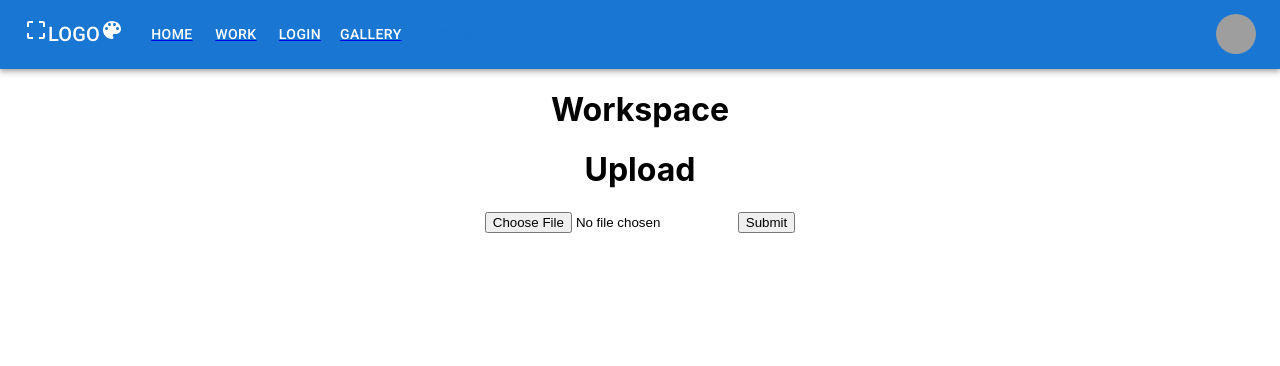
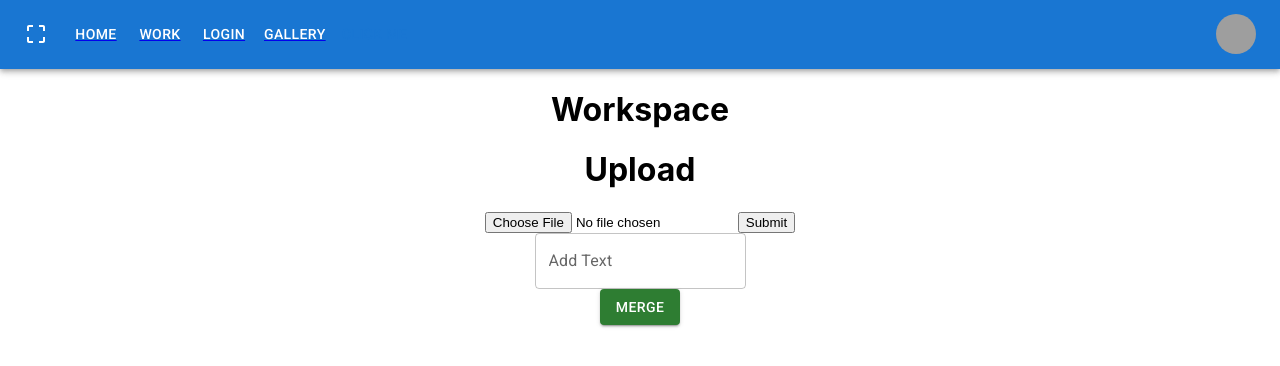
Before and after one commit to dankarger/merger, a React (Create React App) app in the folder client/: page /work in a window 1280 px wide. Shown: the top 366 px of the page. Built offline with nearby package versions, Linux system fonts and the light colour scheme; grey boxes are pictures that could not be loaded.

Commit message:
working overlay text

```diff
--- /dev/null
+++ b/client/src/components/AddText/AddText.jsx
@@ -0,0 +1,25 @@
+import React, {useState} from "react";
+import {TextField} from "@mui/material";
+import Button from "@mui/material/Button";
+
+const AddText = ({callback,value})=> {
+    // const [inputText,setInputText]=useState('');
+
+
+
+
+    return (
+        <div>
+            <TextField id="outlined-basic"
+                       label="Add Text"
+                       variant="outlined"
+                       onChange={callback}
+                       value={value}
+
+            />
+
+        </div>
+    )
+}
+
+export default AddText
--- a/client/src/components/DownLoadImages/DownloadImages.jsx
+++ b/client/src/components/DownLoadImages/DownloadImages.jsx
@@ -66,13 +66,14 @@ const DownloadImages = () => {
                 <h1 className='title'>gallery</h1>
 
                         {imageIds && imageIds.map((imageId, index) => (
-                            <ActionAreaCard image={ <Image
+                           <ActionAreaCard image={ <Image
                                 key={index}
                                 cloudName="meme3"
                                 publicId={imageId.public_id}
                                 width="300"
                                 crop='scale'
                             />}/>
+
                         ))}
                     </ContainerStyled>
 
--- a/client/src/components/NavBar/NavBar.jsx
+++ b/client/src/components/NavBar/NavBar.jsx
@@ -53,7 +53,7 @@ const ResponsiveAppBar = () => {
                         sx={{ mr: 2, display: { xs: 'none', md: 'flex' } }}
                     >
                         <CropFreeIcon />
-                        LOGO  <ColorLensIcon />
+                        {/*LOGO  <ColorLensIcon />*/}
                     </Typography>
 
                     <Box sx={{ flexGrow: 1, display: { xs: 'flex', md: 'none' } }}>
--- a/client/src/components/UploadImage/UploadImage.jsx
+++ b/client/src/components/UploadImage/UploadImage.jsx
@@ -1,10 +1,11 @@
 import React, {useState} from "react";
 import myApi from '../../api/Api';
 
-export default function UploadImages() {
+export default function UploadImages({overlay}) {
     const[fileInputState,setFileInputState]=useState('')
     const[selectedFile,setSelectedFile]=useState('');
     const [previewSource,setPreviewSource]=useState()
+     const[overlayText,setOverlayText] = useState({overlay})
 
     const handleFileInputChane = (e)=>{
         const file = e.target.files[0];
@@ -27,12 +28,12 @@ export default function UploadImages() {
         uploadImage(previewSource);
     }
     const uploadImage= async (base64EncodedImage) => {
-        // console.log(base64EncodedImage);
+        console.log('ggg',overlayText);
         try {
             await myApi.post('/images', {
                 // method: 'POST',
                 // body: JSON.stringify({ data: base64EncodedImage }),
-                 data: base64EncodedImage ,
+                 data: base64EncodedImage ,overlay:{overlayText},
                 headers: { 'Content-Type': 'application/json',
                             'Access-Control-Allow-Origin': '*'}
             });
--- a/client/src/pages/HomePage2.jsx
+++ b/client/src/pages/HomePage2.jsx
@@ -37,7 +37,7 @@ const HomePage = () => {
         }
     }
     useEffect(() => {
-        // loadImages();
+        loadImages();
         makeList()
     }, [])
 
--- a/client/src/pages/WorkSpace.jsx
+++ b/client/src/pages/WorkSpace.jsx
@@ -1,14 +1,30 @@
-import React from "react";
+import React, {useState} from "react";
 import UploadImages from "../components/UploadImage/UploadImage";
+import AddText from "../components/AddText/AddText";
+import myApi from '../api/Api'
+import Button from "@mui/material/Button";
 
 const WorkSpace =()=> {
+    const[inputText,setInputText]=useState('');
 
 
+    const handleInputChange = (e)=>{
+        setInputText(e.target.value)
+
+    }
+    const handleSubmit =()=> {
+
+
+    }
     return(
         <div>
             <h1> Workspace</h1>
-        <UploadImages />
+        <UploadImages overlay={inputText}/>
+            <AddText callback={handleInputChange} value={inputText}/>
+            <Button variant="contained" color="success" onClick={()=>console.log(inputText)}>merge</Button>
+
         </div>
-    )
+
+)
 }
 export default WorkSpace
```
Also changed, not shown: 2 other files (tests, documents, lock files or other folders).
